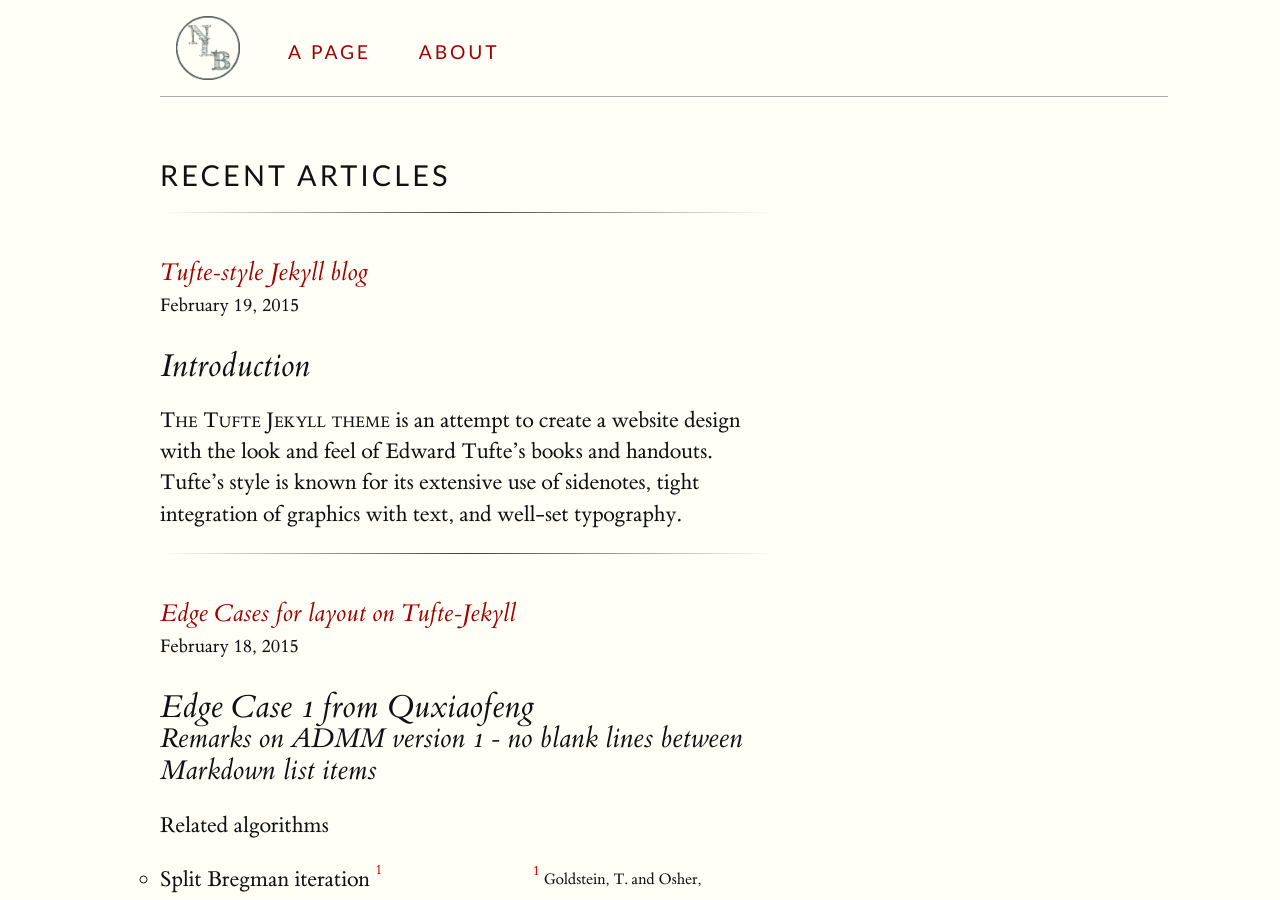
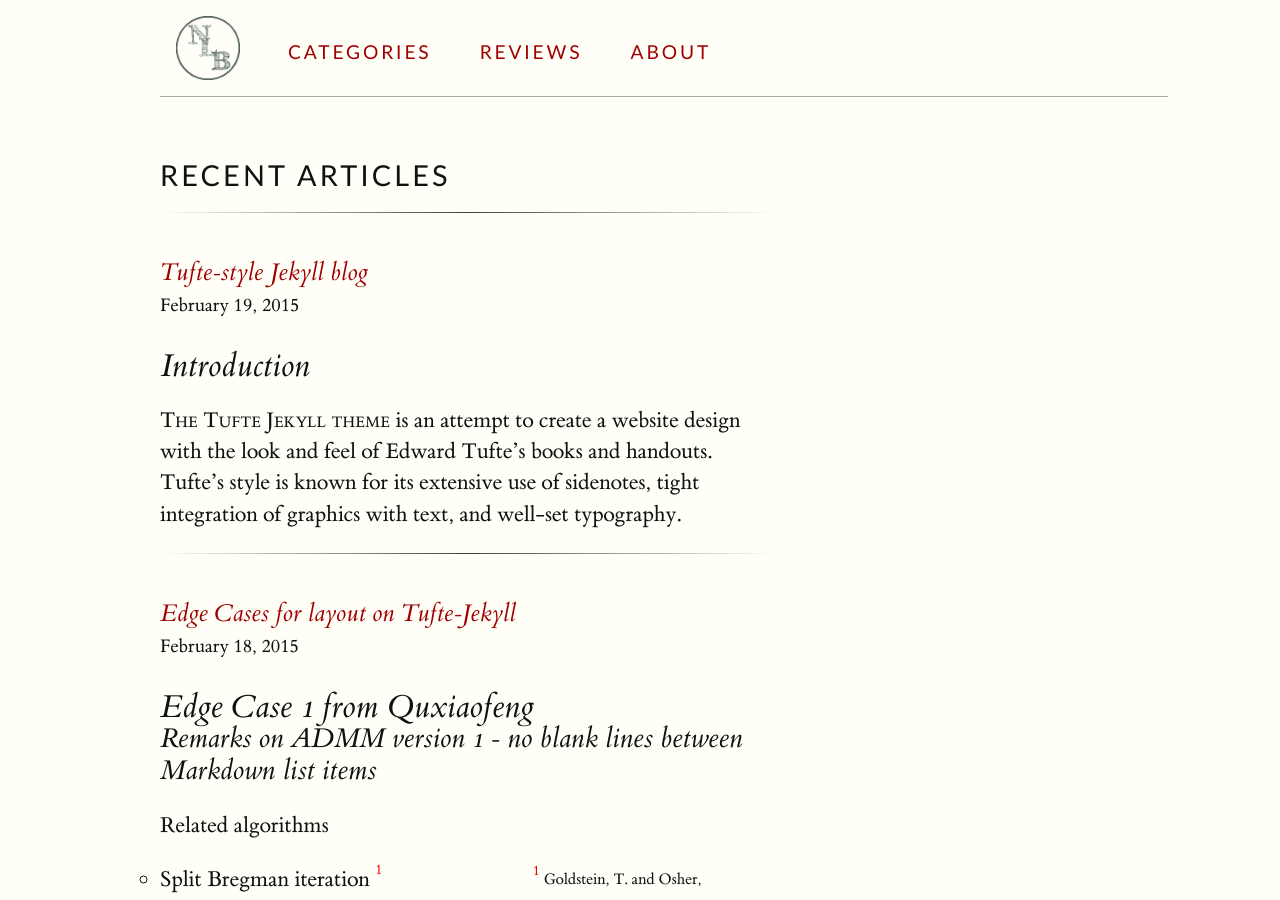
Before and after one commit to clayh53/tufte-jekyll, a Jekyll site: the page built from index.html, in a window 1280 px wide and 900 px high. Built offline with Jekyll 4.4.1, drawn with Linux system fonts in a browser that asks for light colours.

Commit message:
Added and changed menu items

```diff
--- a/_includes/header.html
+++ b/_includes/header.html
@@ -2,7 +2,8 @@
 <header>
     <nav class="group">
 		<a href="/"><img class="badge" src="/assets/img/logo.png" alt="CH"></a>
-		<a href="/page">A Page</a>
+      <a href="/">Categories</a>
+		<a href="/page">Reviews</a>
 		<a href="/about">About</a>
 	</nav>
 </header>
```
